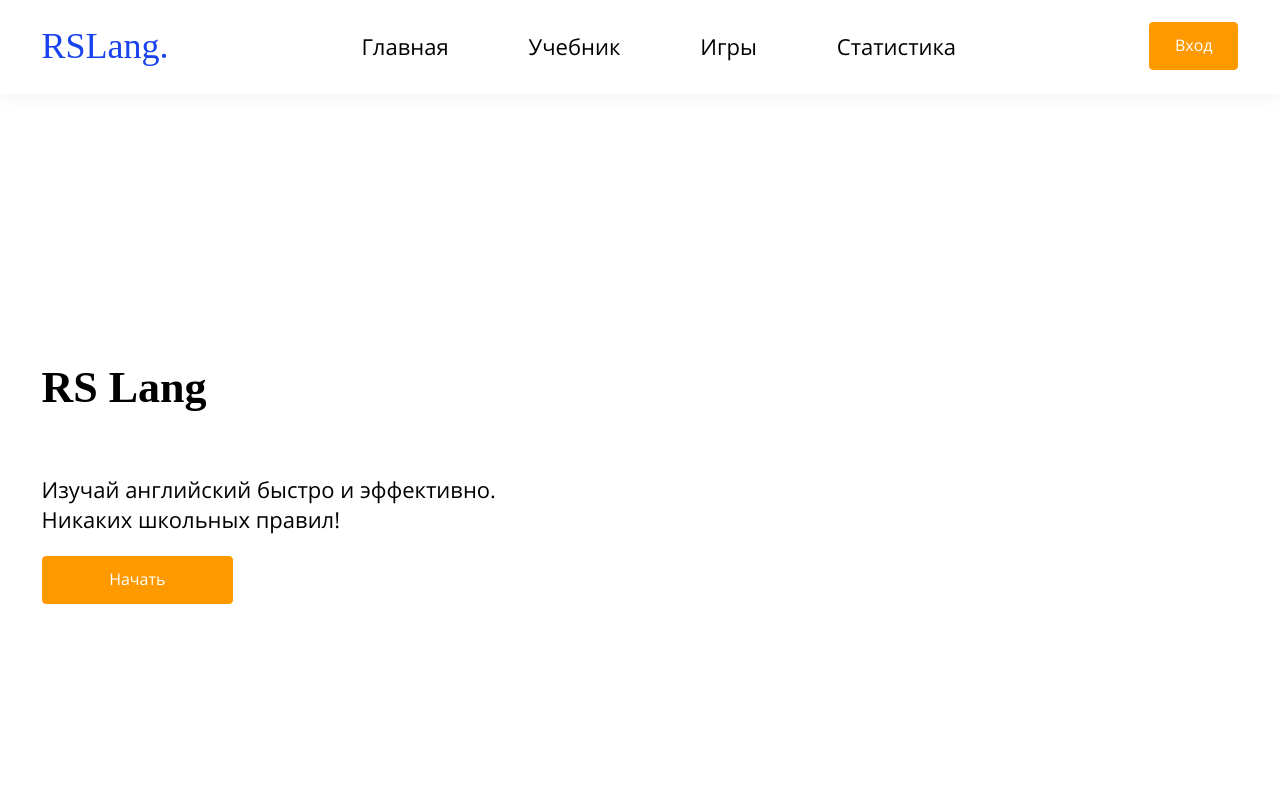
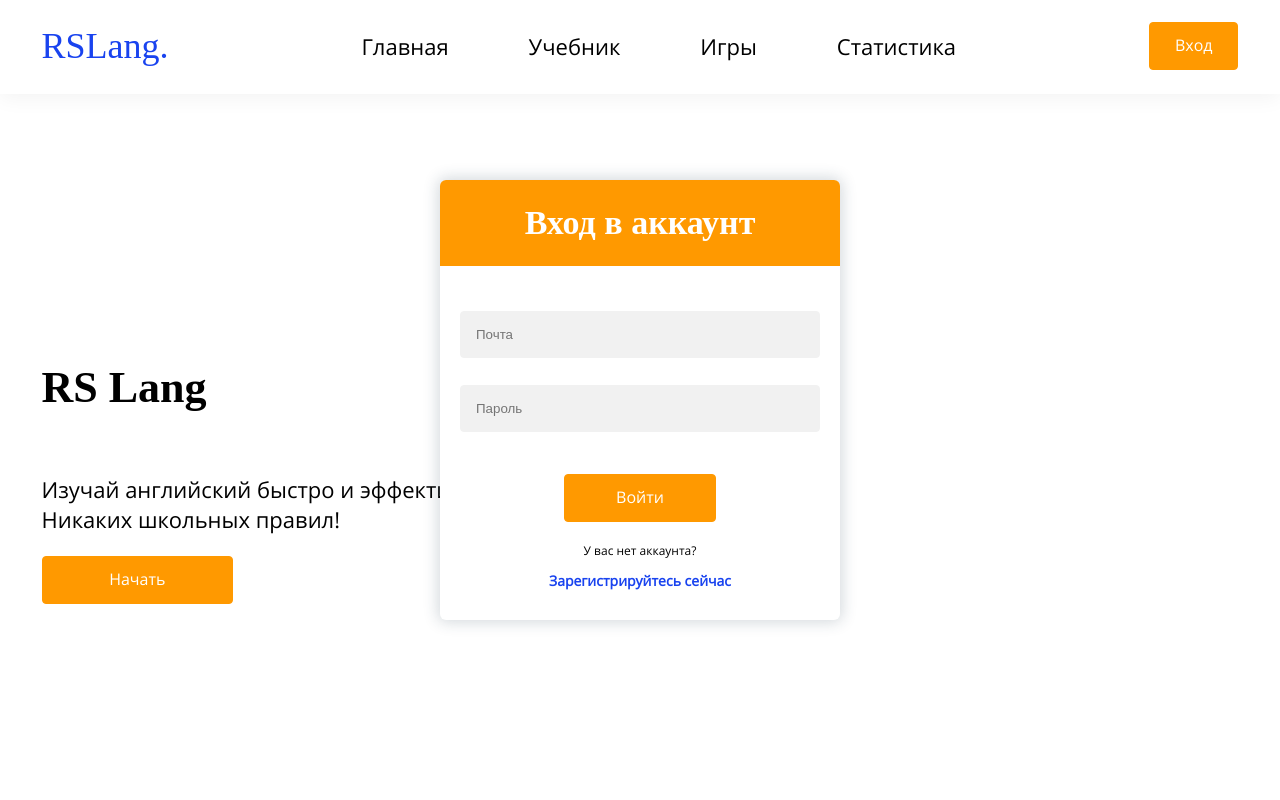
Before and after one commit to Bogdan-VS/rslang, a website built with webpack: page src/index.html in a window 1280 px wide. Shown: the top 800 px of the page. Built offline with nearby package versions, Linux system fonts and the light colour scheme; a web font is replaced by a local one.

Commit message:
feat: add design authorize

```diff
--- a/src/components/render.ts
+++ b/src/components/render.ts
@@ -1,9 +1,6 @@
-export class Render {
-    constructor() {
-    }
-
-    static render = () => {
-        const html = `<header class="header">
+class Render {
+  static render = () => {
+    const html = `<header class="header">
   <div class="container header__container">
     <div class="header__logo" id="logo">RSLang.</div>
     <nav class="header__nav">
@@ -24,7 +21,10 @@ export class Render {
   </div>
 </header>
 <main>
-<div id="mainPage">${Render.renderMainPage()}</div>
+<div id="mainPage">
+${Render.renderMainPage()}
+${Render.renderAuthorize()}
+</div>
 </main>
 <footer>
   <div class="container footer-container">
@@ -42,14 +42,14 @@ export class Render {
       </div>
     </div>
   </div>
-</footer>`
-        const root = document.createElement('div');
-        root.innerHTML = html;
-        root.id = 'root'
-        document.body.appendChild(root)
-    }
+</footer>`;
+    const root = document.createElement('div');
+    root.innerHTML = html;
+    root.id = 'root';
+    document.body.appendChild(root);
+  };
 
-    private static renderMainPage = () => `<section class="main-section">
+  private static renderMainPage = () => `<section class="main-section">
     <div class="container section-container main-container">
       <div class="main-section__text-container">
         <h1 class="title">RS Lang</h1>
@@ -111,4 +111,32 @@ export class Render {
     </div>
   </section>`;
 
+  private static renderAuthorize = () => `
+  <form class="auth">
+    <div class="auth__wrapper">
+      <div id="sign-in" class="sign-in">
+        <h2 class="auth__title">Вход в аккаунт</h2>
+        <div class="auth__conteiner">
+          <div class="auth__container-item">
+            <input type="email" placeholder="Почта" name="email" required id="auth-email">
+            <label for="email"></label>
+          </div>
+          <div class="auth__container-item">
+            <input type="password" placeholder="Пароль" name="password" required id="auth-password">
+            <label for="password"></label>
+          </div>
+        </div>
+        <div class="button-conteiner">
+          <button type="submit" class="auth__button">Войти</button>
+        </div>
+        <div class="auth__subtitle">
+          <p>У вас нет аккаунта?</p>
+          <h4 class="auth__subtitle-item">Зарегистрируйтесь сейчас</h4>
+        </div>
+      </div>
+    </div>
+  </form>
+  `;
 }
+
+export default Render;
--- a/src/index.html
+++ b/src/index.html
@@ -1,10 +1,10 @@
 <!DOCTYPE html>
 <html lang="en">
-<head>
-  <meta charset="UTF-8">
-  <meta http-equiv="X-UA-Compatible" content="IE=edge">
-  <meta name="viewport" content="width=device-width, initial-scale=1.0">
-  <title>App</title>
-</head>
-<body></body>
+  <head>
+    <meta charset="UTF-8" />
+    <meta http-equiv="X-UA-Compatible" content="IE=edge" />
+    <meta name="viewport" content="width=device-width, initial-scale=1.0" />
+    <title>App</title>
+  </head>
+  <body></body>
 </html>
--- a/src/index.ts
+++ b/src/index.ts
@@ -1,4 +1,4 @@
 import './styles/style.scss';
-import { Render } from './components/render';
+import Render from './components/render';
 
-Render.render()
+Render.render();
--- /dev/null
+++ b/src/styles/_authorize.scss
@@ -0,0 +1,96 @@
+.auth {
+  position: fixed;
+  top: 50%;
+  left: 50%;
+  transform: translate(-50%, -50%);
+  z-index: 10;
+  box-sizing: border-box;
+}
+
+.auth__wrapper {
+  display: inline-flex;
+  width: 400px;
+  justify-content: center;
+}
+
+.sign-in {
+  width: 100%;
+  border-radius: 6px;
+  box-shadow: 0px 0px 15px 2px rgba(34, 60, 80, 0.2);
+  background-color: #fff;
+  .auth__title {
+    margin: 0;
+    padding: 20px 0;
+    text-align: center;
+    background-color: #ff9900;
+    border-top-left-radius: 6px;
+    border-top-right-radius: 6px;
+    color: #fff;
+  }
+  .auth__conteiner {
+    margin: 40px 0 20px 0;
+    .auth__container-item {
+      width: 90%;
+      margin: 0 auto;
+      input[type='email'],
+      input[type='password'] {
+        width: 100%;
+        padding: 15px;
+        margin: 5px 0 22px 0;
+        display: inline-block;
+        border: none;
+        background: #f1f1f1;
+        border: #f1f1f1 solid 1px;
+        border-radius: 4px;
+      }
+
+      input[type='email']:focus,
+      input[type='password']:focus {
+        border: #ff9900 solid 1px;
+        outline: none;
+      }
+    }
+  }
+  .button-conteiner {
+    width: 100%;
+    display: flex;
+    justify-content: center;
+    margin-bottom: 20px;
+    .auth__button {
+      width: 152px;
+      height: 48px;
+      outline: none;
+      font-family: 'Open-Sans', serif;
+      padding: 11px 25px 13px;
+      font-size: 1.6rem;
+      border-radius: 4px;
+      transition: all 0.25s;
+      color: white;
+      border: 1px solid #ff9900;
+      background-color: #ff9900;
+      cursor: pointer;
+    }
+
+    .auth__button:hover {
+      background-color: #fff;
+      color: #ff9900;
+    }
+  }
+
+  .auth__subtitle {
+    text-align: center;
+    font-size: 1.2rem;
+    .auth__subtitle-item {
+      margin: 0 0 30px 0;
+      font-size: 1.4rem;
+      color: #1943ef;
+      transition: all 0.25s;
+      cursor: pointer;
+    }
+
+    .auth__subtitle-item:hover {
+      transform: scale(1.1);
+      color: #4dadf7;
+    }
+  }
+}
--- a/src/styles/style.scss
+++ b/src/styles/style.scss
@@ -2,4 +2,5 @@
 @use 'fonts';
 @use 'constants';
 @use 'base';
-@use "header";
+@use 'header';
+@use 'authorize';
```
